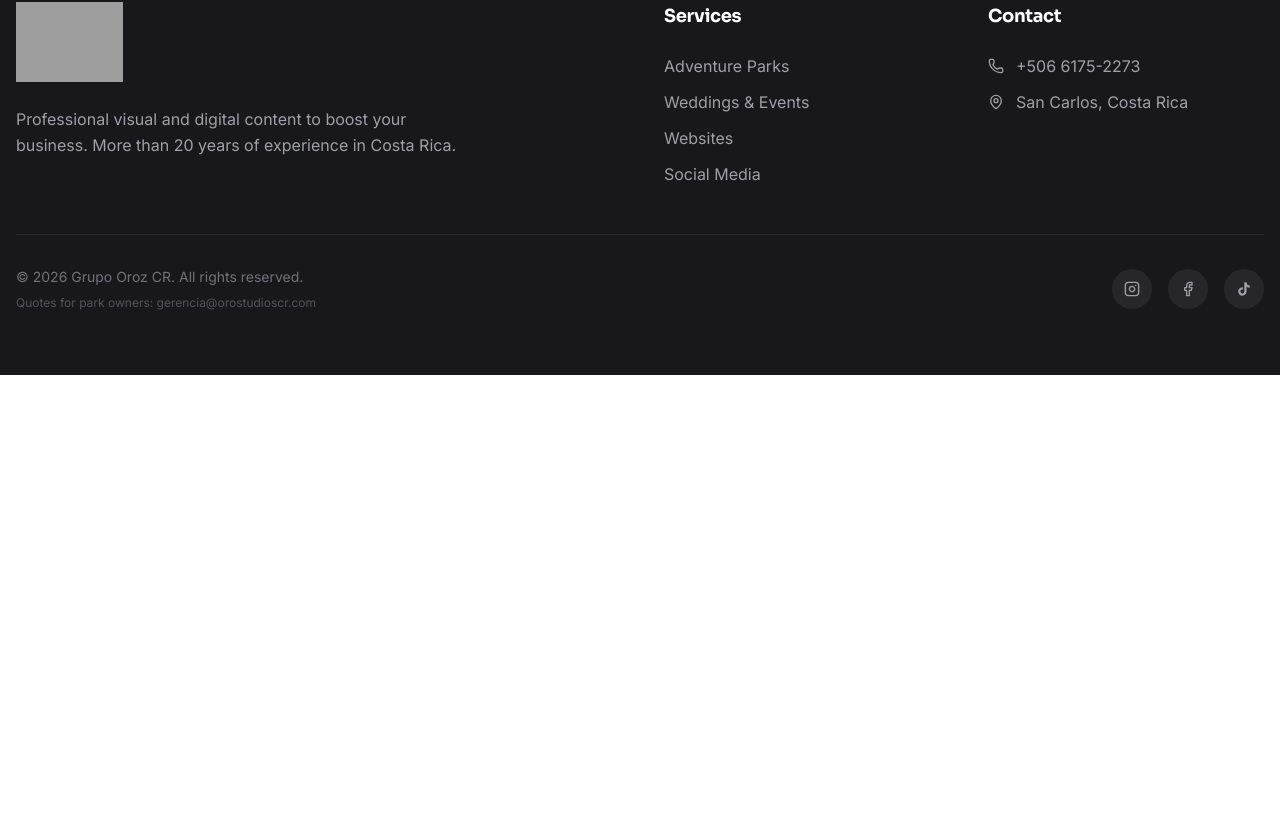
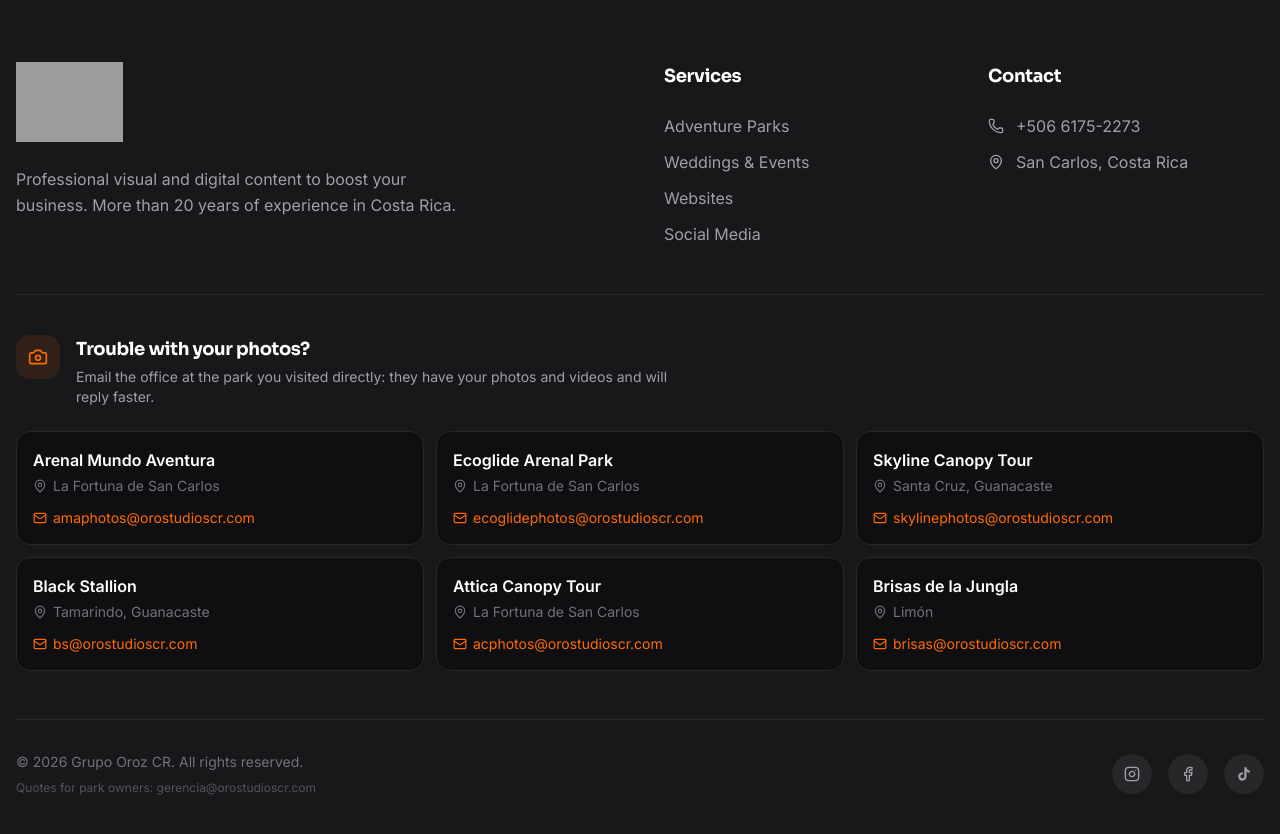
Before and after one commit to fxjorshcr-tech/orostudioscr-web, a Next.js app: page / in a window 1280 px wide. Shown: the part 10813-11647 px from the top of the page. Before the commit the page ends 11188 px from the top, so only its background shows below. Built offline with nearby package versions, Linux system fonts and the light colour scheme; grey boxes are pictures that could not be loaded.

Commit message:
Add each park office's email to the photo support block
Co-Authored-By: Claude Fable 5.2 <noreply@anthropic.com>
Claude-Session: https://claude.ai/code/session_01E44MX8qPHmyQjFgTMDjMU2

```diff
--- a/app/page.tsx
+++ b/app/page.tsx
@@ -58,12 +58,12 @@ const CONTACT = {
 // Los clientes con consultas sobre sus fotos escriben aquí y no a gerencia.
 // Un parque sin correo no aparece en el bloque "¿Problemas con tus fotos?".
 const OFFICE_EMAILS: Record<string, string> = {
-  ama: "",
-  ecoglide: "",
-  skyline: "",
-  blackstallion: "",
-  attica: "",
-  brisas: "",
+  ama: "amaphotos@orostudioscr.com",
+  ecoglide: "ecoglidephotos@orostudioscr.com",
+  skyline: "skylinephotos@orostudioscr.com",
+  blackstallion: "bs@orostudioscr.com",
+  attica: "acphotos@orostudioscr.com",
+  brisas: "brisas@orostudioscr.com",
 };
 
 // Lucide no incluye el logo de TikTok, así que se dibuja inline.
```
